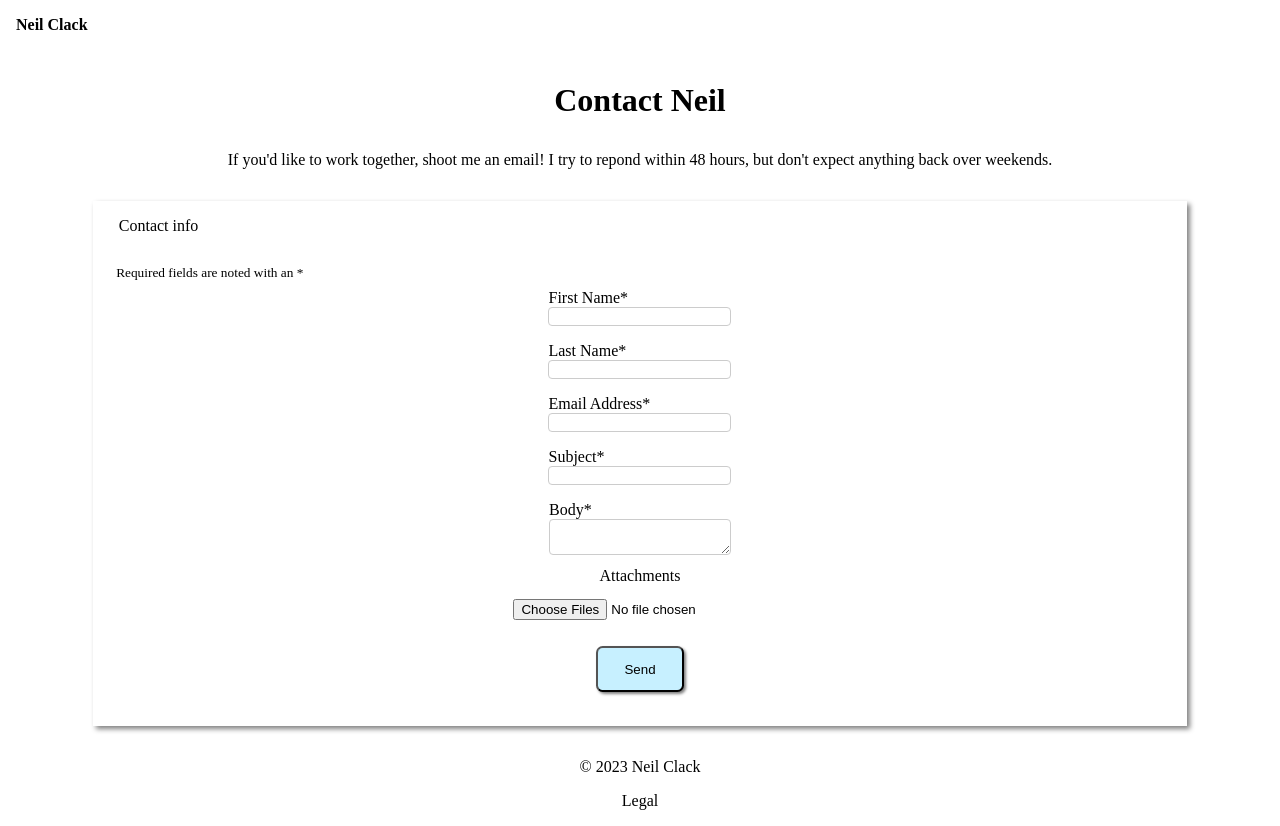
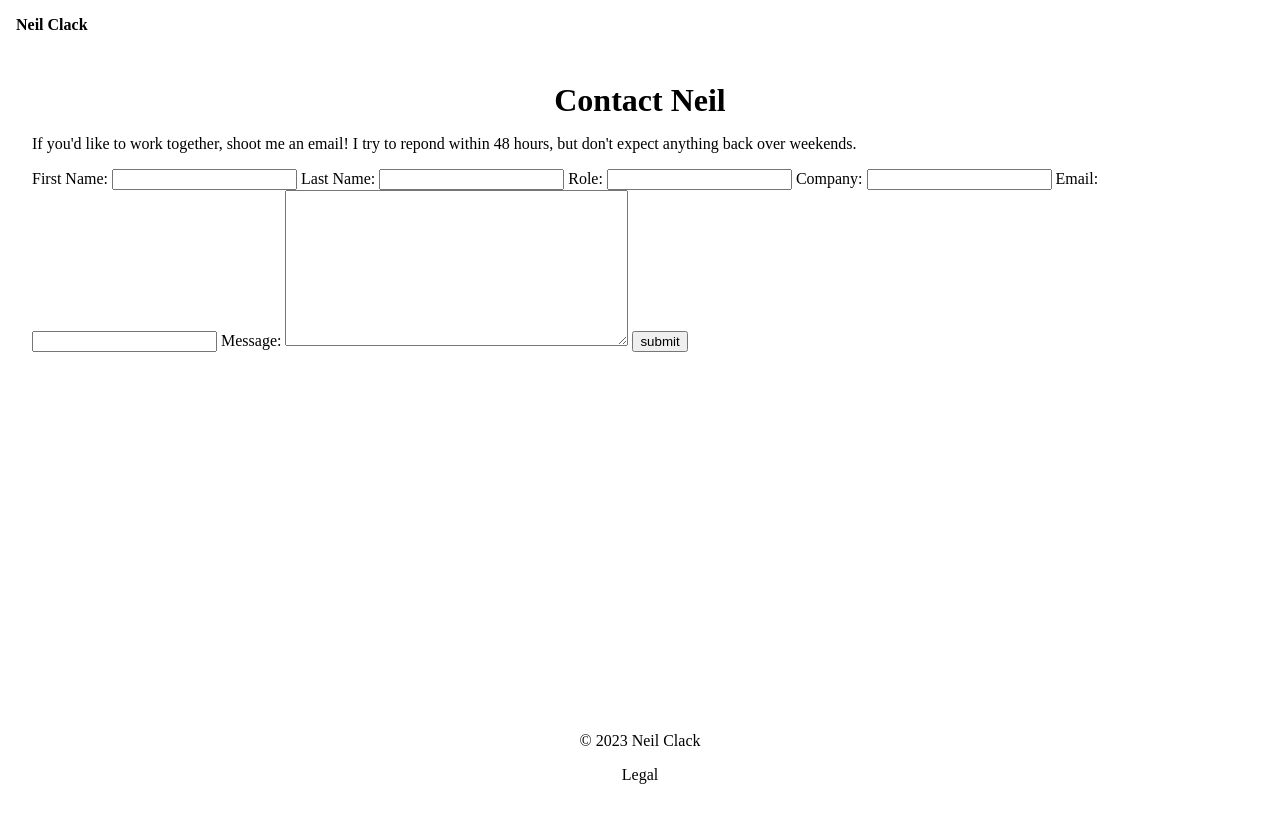
Before and after one commit to DResthal/neilclack.com, a Django app: page /contact/ in a window 1280 px wide. After the commit the page ends 784 px from the top, so only its background shows below. Run offline with Django 4.2, Linux system fonts and the light colour scheme; style sheets or scripts are compiled from the project's sources.

Commit message:
Contact model functionality complete

```diff
--- /dev/null
+++ b/neilclack/portfolio/forms.py
@@ -0,0 +1,20 @@
+from django.forms import ModelForm
+from django import forms
+from .models import Contact
+
+
+class ContactForm(ModelForm):
+    class Meta:
+        model = Contact
+        fields = "__all__"
+        labels = {
+            "fname": "First Name",
+            "lname": "Last Name",
+        }
+
+    message = forms.CharField(widget=forms.Textarea)
+
+    def __init__(self, *args, **kwargs):
+        super(ContactForm, self).__init__(*args, **kwargs)
+        self.fields["role"].required = False
+        self.fields["company"].required = False
--- a/neilclack/portfolio/models.py
+++ b/neilclack/portfolio/models.py
@@ -1,4 +1,5 @@
 from django.db import models
+
 
 class Category(models.Model):
     name = models.CharField(max_length=60)
@@ -19,11 +20,13 @@ class Project(models.Model):
     def __str__(self):
         return self.title
 
+
 class Resume(models.Model):
     name = models.CharField(max_length=120)
     title = models.CharField(max_length=120)
     summary = models.TextField(max_length=240, null=True, blank=True)
     download = models.FileField(upload_to="resume", null=False)
+
 
 class Job(models.Model):
     company = models.CharField(max_length=120, null=False)
@@ -41,6 +44,18 @@ class Job(models.Model):
     def enddate(self):
         return (self.end.month, self.end.year)
 
+
 class Bullet(models.Model):
     bullet = models.TextField(null=False)
-    job   = models.ForeignKey(Job, on_delete=models.CASCADE)
+    job = models.ForeignKey(Job, on_delete=models.CASCADE)
+
+
+class Contact(models.Model):
+    fname = models.CharField(max_length=64, null=False)
+    lname = models.CharField(max_length=64, null=False)
+    role = models.CharField(max_length=32, null=True, blank=True)
+    company = models.CharField(max_length=64, null=True, blank=False)
+    email = models.EmailField(null=False, blank=False)
+
+    def __str__(self):
+        return f"{self.fname} {self.lname}"
--- a/neilclack/portfolio/views.py
+++ b/neilclack/portfolio/views.py
@@ -1,5 +1,7 @@
 from django.shortcuts import render
 from .models import Project, Resume, Job, Bullet
+from django.http import HttpResponse
+from .forms import ContactForm
 
 
 def index(request):
@@ -24,4 +26,17 @@ def resume(request):
 
 
 def contact(request):
-    return render(request, "portfolio/contact.html")
+    form = ContactForm()
+    if request.method == "POST":
+        form = ContactForm(request.POST)
+
+        if form.is_valid():
+            try:
+                form.save()
+            except:
+                return render(request, "portfolio/formerror.html")
+
+        return render(request, "portfolio/formerror.html")
+
+    context = {"form": form}
+    return render(request, "portfolio/contact.html", context)
--- a/neilclack/static/css/contact.css
+++ b/neilclack/static/css/contact.css
@@ -1,50 +1,3 @@
-.contact-intro {
-  margin: auto;
-  text-align: left;
-  padding: 2em; }
 
-form {
-  width: 90%;
-  margin: auto;
-  box-shadow: 3px 3px 5px grey; }
-  form fieldset {
-    border: 0;
-    padding: .5em; }
-    form fieldset legend {
-      padding: 1em; }
-    form fieldset sub {
-      padding: 1em; }
-    form fieldset .form-inputs {
-      display: flex;
-      flex-direction: column;
-      justify-content: space-evenly;
-      align-items: center; }
-      form fieldset .form-inputs p {
-        display: block;
-        text-align: left;
-        top: 10px;
-        margin: .5em auto; }
-        form fieldset .form-inputs p label {
-          display: block; }
-    form fieldset input[type="text"],
-    form fieldset input[type="email"],
-    form fieldset select,
-    form fieldset textarea {
-      width: 100%;
-      border: 1px solid #ccc;
-      border-radius: 4px;
-      box-sizing: border-box; }
-  form .form-buttons {
-    display: flex;
-    flex-direction: column;
-    align-items: center; }
-  form input[type="file"] {
-    margin-top: 1em; }
-  form input[type="submit"] {
-    padding: 1em 2em;
-    margin: 2em auto;
-    background-color: #c7f0ff;
-    border-radius: .5em;
-    box-shadow: 2px 2px 3px grey; }
 
 /*# sourceMappingURL=contact.css.map */
--- a/neilclack/static/sass/contact.scss
+++ /dev/null
@@ -1,72 +0,0 @@
-@import './variables';
-
-.contact-intro {
-    margin: auto;
-    text-align: left;
-    padding: 2em;
-}
-
-form {
-    width: 90%;
-    margin: auto;
-    box-shadow: 3px 3px 5px grey;
-
-    fieldset {
-        border: 0;
-        padding: .5em;
-
-        legend {
-            padding: 1em;
-        }
-
-        sub {
-            padding: 1em;
-        }
-
-        .form-inputs {
-            display: flex;
-            flex-direction: column;
-            justify-content: space-evenly;
-            align-items: center;
-
-            p {
-                display: block;
-                text-align: left;
-                top: 10px;
-                margin: .5em auto;
-
-                label {
-                    display: block;
-                }
-            }
-        }
-
-        input[type="text"],
-        input[type="email"],
-        select,
-        textarea {
-            width: 100%;
-            border: 1px solid #ccc;
-            border-radius: 4px;
-            box-sizing: border-box;
-        }
-    }
-
-    .form-buttons {
-        display: flex;
-        flex-direction: column;
-        align-items: center;
-    }
-
-    input[type="file"] {
-        margin-top: 1em;
-    }
-
-    input[type="submit"] {
-        padding: 1em 2em;
-        margin: 2em auto;
-        background-color: $secondaryColor;
-        border-radius: .5em;
-        box-shadow: 2px 2px 3px grey;
-    }
-}
--- a/neilclack/templates/portfolio/contact.html
+++ b/neilclack/templates/portfolio/contact.html
@@ -4,50 +4,13 @@
     <link rel="stylesheet" href="{% static 'css/contact.css' %}"/>
 {% endblock head %}
 {% block content %}
-    {% csrf_token %}
     <h1>Contact Neil</h1>
     <p class="contact-intro">
         If you'd like to work together, shoot me an email! I try to repond within 48 hours, but don't expect anything back over weekends.
     </p>
-    <div class="form-container">
-        <form>
-            <fieldset>
-                <legend>
-                    Contact info
-                </legend>
-                <sub>Required fields are noted with an *</sub>
-                <div class="form-inputs">
-                    <p>
-                        <label for="first_name">First Name*</label>
-                        <input type="text" id="first_name" name="first_name" />
-                    </p>
-                    <p>
-                        <label for="last_name">Last Name*</label>
-                        <input type="text" id="last_name" name="last_name" />
-                    </p>
-                    <p>
-                        <label for="email_address">Email Address*</label>
-                        <input type="email" id="email_address" name="email_address" />
-                    </p>
-                    <p>
-                        <label for="subject">Subject*</label>
-                        <input type="text" id="subject" name="subject" />
-                    </p>
-                    <p id="body-container">
-                        <label for="body">Body*</label>
-                        <textarea id="body" name="body"></textarea>
-                    </p>
-                </div>
-                <div class="form-buttons">
-                    <label for="attachments">Attachments</label>
-                    <input type="file"
-                           id="attachments"
-                           name="attachments"
-                           accept=".pdf, .docx, .odt, image/*"
-                           multiple/>
-                    <input type="submit" value="Send" />
-                </div>
-            </fieldset>
-        </form>
-    </div>
+    <form action="" method="post">
+        {% csrf_token %}
+        {{ form }}
+        <input type="submit" value="submit" />
+    </form>
 {% endblock content %}
```
Also changed, not shown: neilclack/templates/portfolio/formerror.html (added, +19 -0 lines), neilclack/templates/portfolio/thankyou.html (added), 1 other file.
